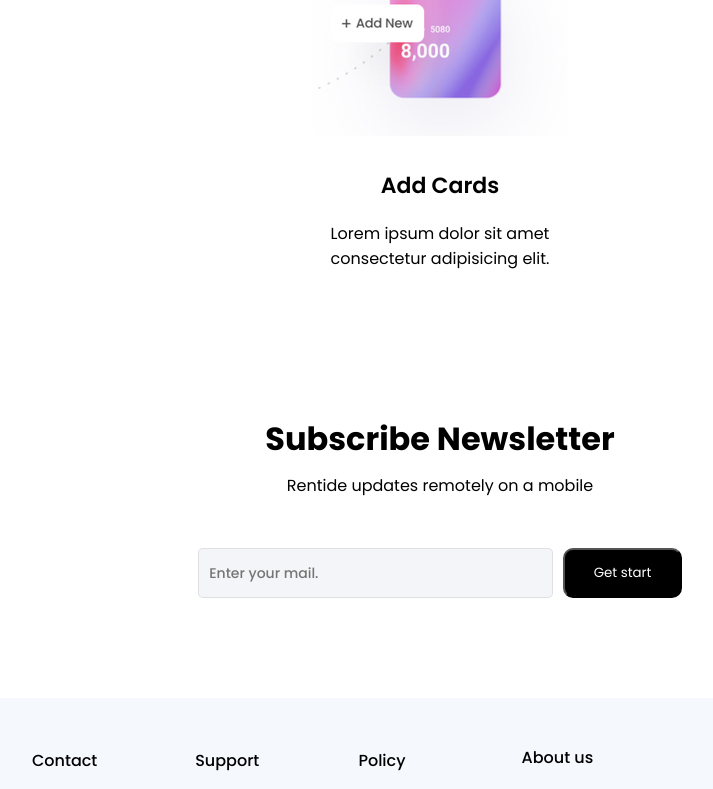
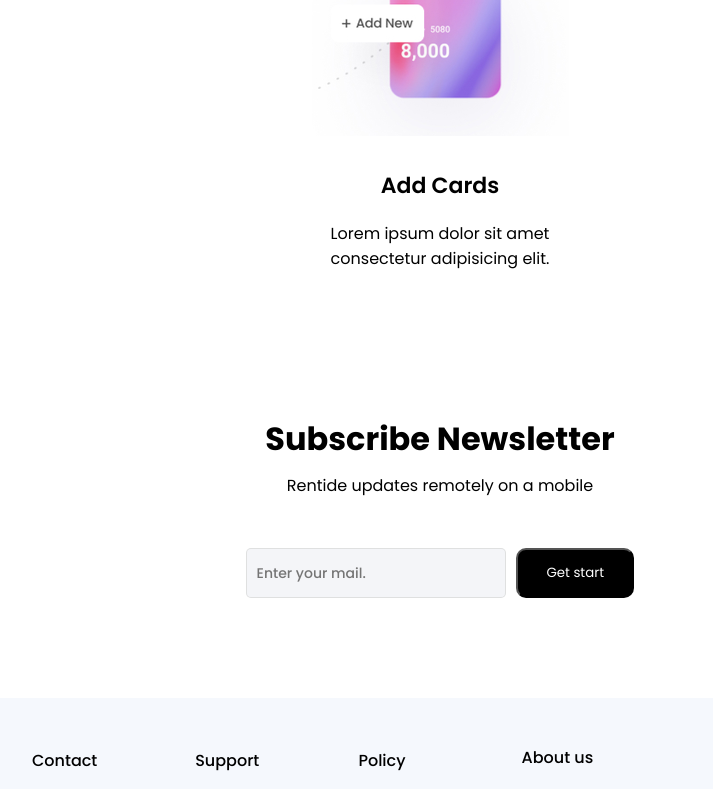
Before and after one commit to Rentide/frontend, a React (Vite) app: page / in a window 1280 px wide. Shown: the part 1499-2288 px from the top of the page, without its empty margins (200-913 px from the left). Built offline with nearby package versions, Linux system fonts and the light colour scheme.

Commit message:
Update newsletter.css

```diff
--- a/src/styles/newsletter.css
+++ b/src/styles/newsletter.css
@@ -31,7 +31,7 @@
 
 .newsletter-section span:last-child input {
     margin-top: 10px;
-    width: 30%;
+    width: 22%;
     min-width: 200px;
     height: 50px;
     border: 1px solid #dddd;
```
